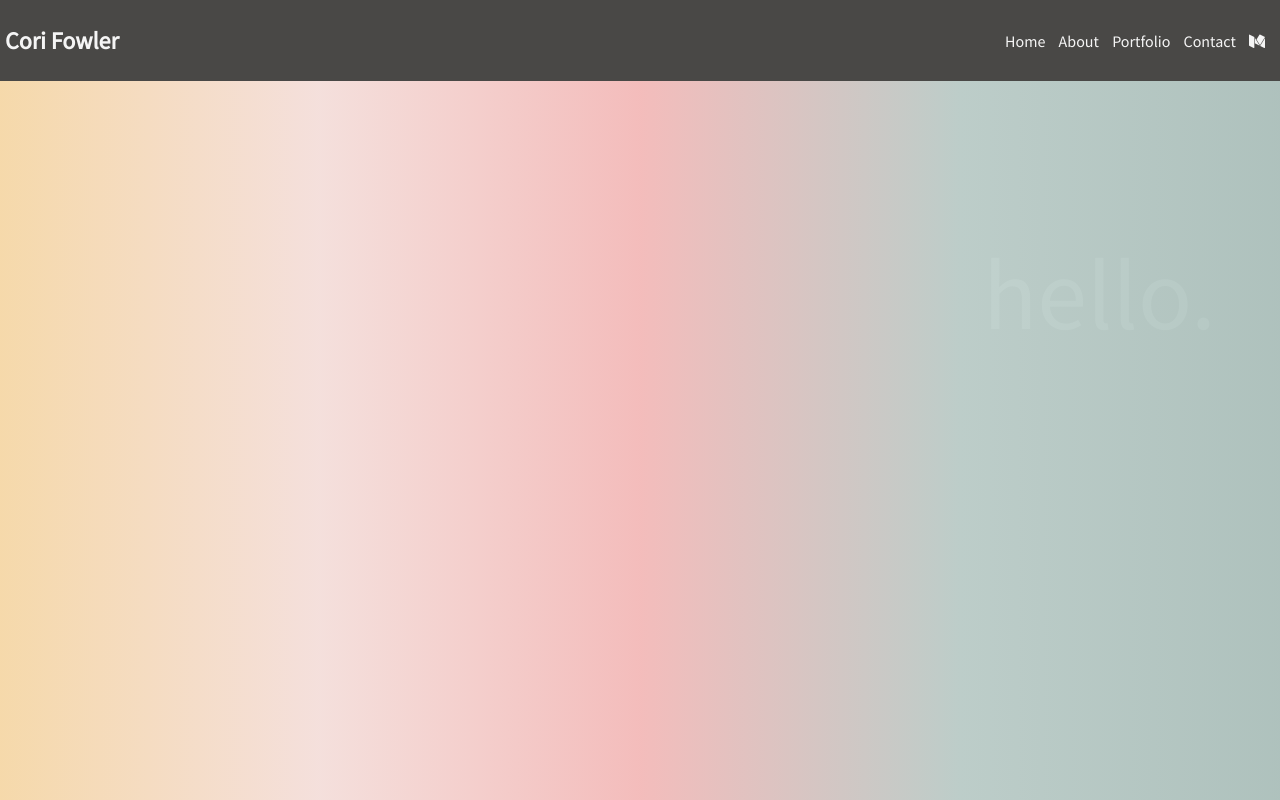
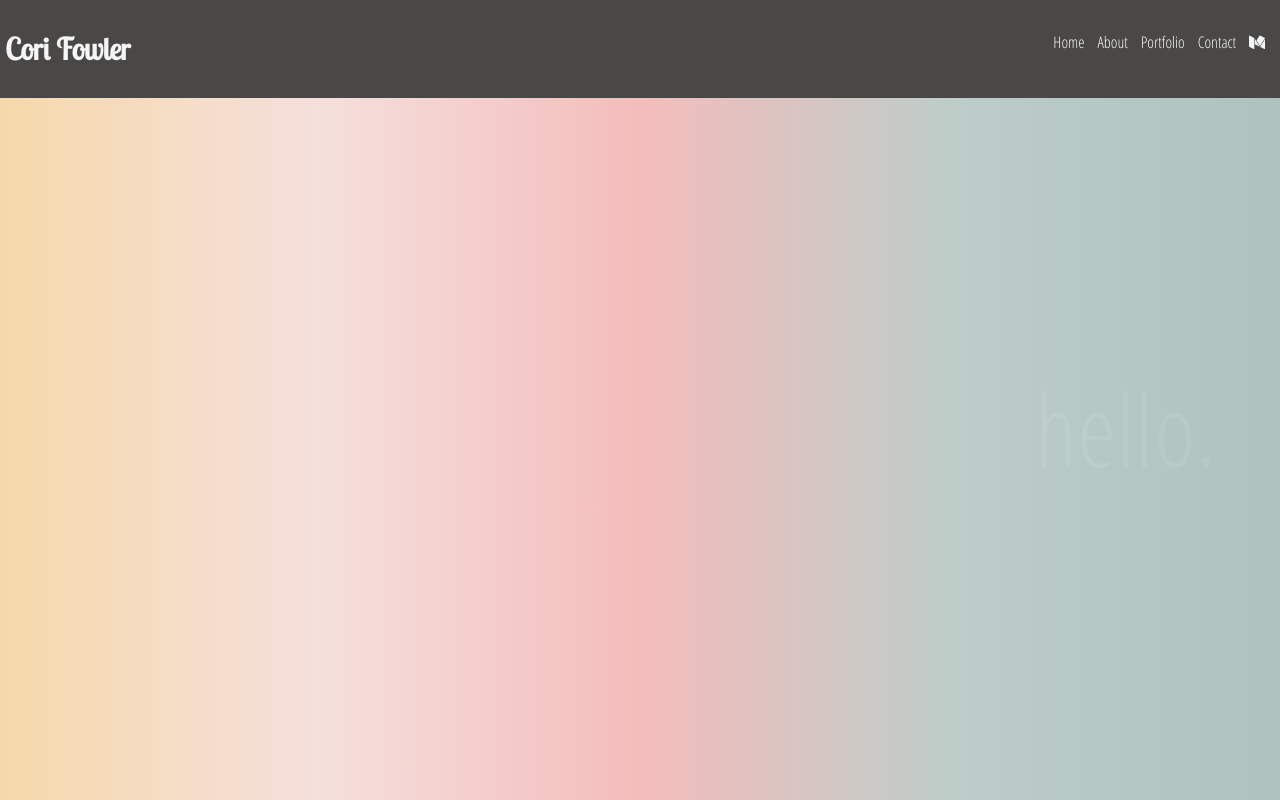
Before and after one commit to corifowler/my-portfolio, a website with bundled scripts: page app/index.html in a window 1280 px wide. Shown: the top 800 px of the page. Built offline with nearby package versions, Linux system fonts and the light colour scheme; some packages are replaced by stand-ins of ours.

Commit message:
changed fonts

```diff
--- a/app/index.html
+++ b/app/index.html
@@ -3,7 +3,8 @@
 <head>
   <title>Cori Fowler</title>
   <link rel="stylesheet" type="text/css" href="css/normalize.css">
-  <link href="https://fonts.googleapis.com/css?family=Source+Sans+Pro:400,300" rel="stylesheet" type="text/css">
+  <link href="https://fonts.googleapis.com/css?family=Open+Sans+Condensed:300" rel="stylesheet" type="text/css">
+  <link href="https://fonts.googleapis.com/css?family=Lobster+Two" rel="stylesheet" type="text/css">
   <link rel="stylesheet" type="text/css" href="css/main.css">
 </head>
 <body>
--- a/sass/main.scss
+++ b/sass/main.scss
@@ -14,7 +14,7 @@ $green: #84A59D;
 $red: #F28482;
 
 body {
-  font-family: 'Source Sans Pro', sans-serif;
+  font-family: 'Open Sans Condensed', sans-serif;
   background: lighten($dkgray, 68%);
   color: $dkgray;
 }
@@ -33,6 +33,8 @@ body {
 
   h2 {
     display: inline-block;
+    font-family: 'Lobster Two', cursive;
+    font-size: 30px;
   }
 }
 
@@ -74,7 +76,7 @@ nav {
     color: white;
     font-size: 100px;
     right: 5%;
-    top: 20%;
+    top: 35%;
   }
 
   .gold {
@@ -133,6 +135,7 @@ nav {
 
   h2 {
     margin: 0;
+    margin-top: 10px;
     padding: 10px;
   }
 }
@@ -226,7 +229,6 @@ nav {
     @include span-columns(9.5);
     width: 950px;
     height: 550px;
-    border: 1px solid $green;
   }
 
   .details {
```
Also changed, not shown: app/css/main.css, 1 other file.
